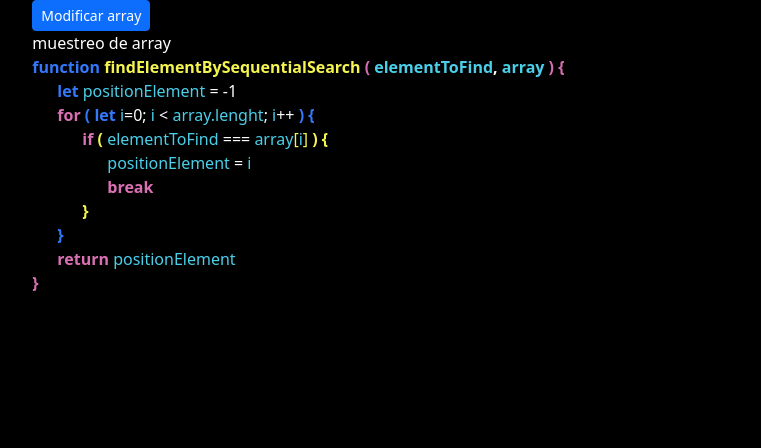
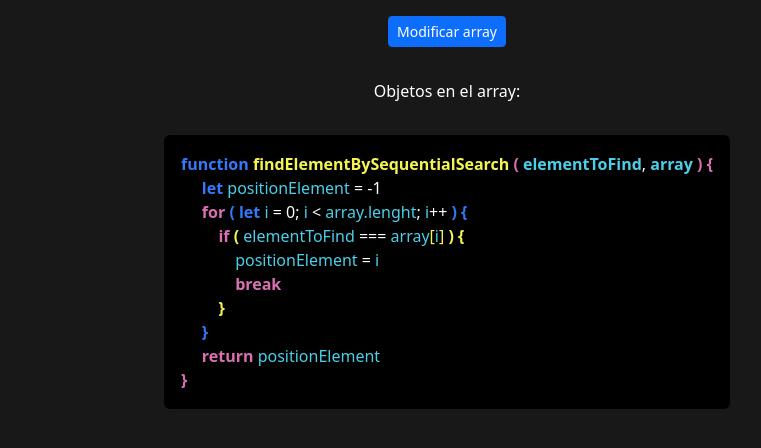
Before and after one commit to Pana33/AlgBusquedaSecuencial, an Angular app: page /algSecuencial in a window 1280 px wide. Shown: the top 448 px of the page, without its empty margins (193-954 px from the left). Built offline with nearby package versions, Linux system fonts and the light colour scheme.

Commit message:
Style code
Se da el estilo al codigo dejandolo centrado y haciendo un cambio de fondos entre la pagina y la card que contiene el codigo

```diff
--- a/src/app/pages/alg-secuencial/alg-secuencial.component.html
+++ b/src/app/pages/alg-secuencial/alg-secuencial.component.html
@@ -2,23 +2,29 @@
     <div class="row justify-content-center">
         <div class="col-sm-12 col-md-8">
             <div class="row flex-column">
-                <div class="col-12">
+                <div class="col-12 text-center py-3">
                     <button class="btn btn-primary btn-sm">Modificar array</button>
                 </div>
-                <div class="col-12">
-                    muestreo de array
+                <div class="col-12 text-center py-3">
+                    <p>Objetos en el array:</p>
                 </div>
-                <div class="col-12">
-                    <p class="fw-bold"><span class="tb">function </span><span class="ty">findElementBySequentialSearch</span><span class="tp"> (</span><span class="tbl"> elementToFind</span>, <span class="tbl">array </span><span class="tp">) &#123;</span></p>
-                    <p class="tab1"><span class="tb fw-semibold">let </span><span class="tbl">positionElement</span> = -1</p>
-                    <p class="tab1"><span class="tp fw-semibold">for </span><span class="tb fw-semibold">&#40; let </span> <span class="tbl">i</span>=0;  <span class="tbl">i</span> &#60; <span class="tbl">array.lenght</span>;  <span class="tbl">i</span>++ <span class="tb fw-semibold">&#41; &#123;</span></p>
-                    <p class="tab2"><span class="tp fw-semibold">if </span><span class="ty fw-semibold">&#40;</span> <span class="tbl"> elementToFind </span>===  <span class="tbl">array</span><span class="ty">[</span><span class="tbl">i</span><span class="ty">] </span><span class="ty fw-semibold">&#41; &#123;</span></p>
-                    <p class="tab3"><span class="tbl">positionElement</span> = <span class="tbl">i</span></p>
-                    <p class="tab3"><span class="tp fw-semibold">break</span></p>
-                    <p class="tab2"><span class="ty fw-semibold">&#125;</span></p>
-                    <p class="tab1"><span class="tb fw-semibold">&#125;</span></p>
-                    <p class="tab1"><span class="tp fw-semibold">return </span><span class="tbl">positionElement</span></p>
-                    <p class="fw-bold"><span class="tp">&#125;</span></p>
+                <div class="col-12 d-flex justify-content-center py-3">
+                    <div class="card bg-black">
+                        <div class="card-body">
+                            <p class="card-text">
+                                <span class="tb fw-bold">function </span><span class="ty fw-bold">findElementBySequentialSearch</span><span class="tp fw-bold"> (</span><span class="tbl fw-bold"> elementToFind</span>, <span class="tbl fw-bold">array </span><span class="tp fw-bold">) &#123;</span><br>
+                                <span class="tb fw-semibold">&nbsp;&nbsp;&nbsp;&nbsp; let </span><span class="tbl">positionElement</span> = -1<br>
+                                <span class="tp fw-semibold">&nbsp;&nbsp;&nbsp;&nbsp; for </span><span class="tb fw-semibold">&#40; let </span> <span class="tbl">i</span> = 0;  <span class="tbl">i</span> &#60; <span class="tbl">array.lenght</span>;  <span class="tbl">i</span>++ <span class="tb fw-semibold">&#41; &#123;</span><br>
+                                <span class="tp fw-semibold">&nbsp;&nbsp;&nbsp;&nbsp;&nbsp;&nbsp;&nbsp;&nbsp; if </span><span class="ty fw-semibold">&#40;</span> <span class="tbl"> elementToFind </span>===  <span class="tbl">array</span><span class="ty">[</span><span class="tbl">i</span><span class="ty">] </span><span class="ty fw-semibold">&#41; &#123;</span><br>
+                                <span class="tbl">&nbsp;&nbsp;&nbsp;&nbsp;&nbsp;&nbsp;&nbsp;&nbsp;&nbsp;&nbsp;&nbsp;&nbsp; positionElement</span> = <span class="tbl">i</span><br>
+                                <span class="tp fw-semibold">&nbsp;&nbsp;&nbsp;&nbsp;&nbsp;&nbsp;&nbsp;&nbsp;&nbsp;&nbsp;&nbsp;&nbsp; break</span><br>
+                                <span class="ty fw-semibold">&nbsp;&nbsp;&nbsp;&nbsp;&nbsp;&nbsp;&nbsp;&nbsp; &#125;</span><br>
+                                <span class="tb fw-semibold">&nbsp;&nbsp;&nbsp;&nbsp; &#125;</span><br>
+                                <span class="tp fw-semibold">&nbsp;&nbsp;&nbsp;&nbsp; return </span><span class="tbl">positionElement</span><br>
+                                <span class="fw-bold"><span class="tp">&#125;</span></span>
+                            </p>
+                        </div>
+                    </div>
                 </div>
             </div>
         </div>
--- a/src/app/pages/alg-secuencial/alg-secuencial.component.scss
+++ b/src/app/pages/alg-secuencial/alg-secuencial.component.scss
@@ -15,7 +15,7 @@
 }
 
 .container-fluid {
-    background-color: black;
+    background-color: rgb(24, 24, 24);
     color: white;
 }
 
@@ -33,4 +33,5 @@
 
 p {
     margin: 0;
+    display: inline-block;
 }
--- a/src/styles.scss
+++ b/src/styles.scss
@@ -1,5 +1,5 @@
 /* You can add global styles to this file, and also import other style files */
 html, body {
-    background-color: black;
+    background-color: rgb(24, 24, 24);
     color: white;
 }
```
